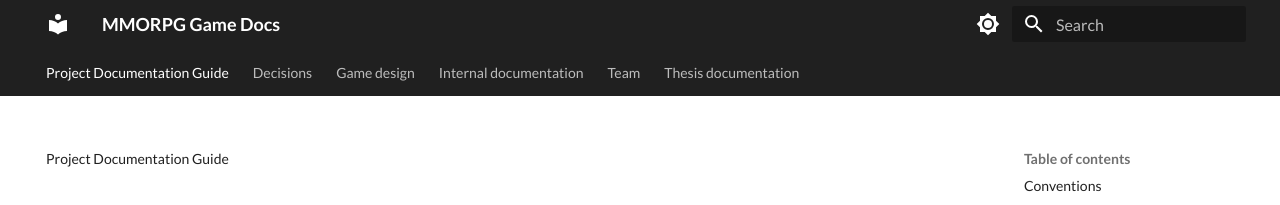
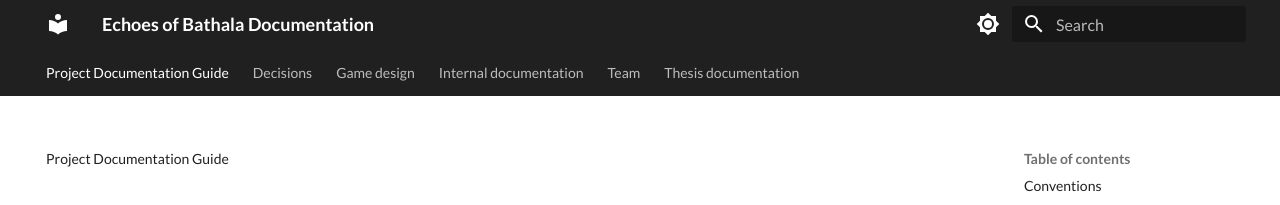
Before and after one commit to Markism-JA/Echoes-of-Bathala, an MkDocs documentation site: the page built from docs/index.md, in a window 1280 px wide. Shown: the top 205 px of the page. Built offline with MkDocs 1.6.1 and Material for MkDocs 9.7.7, drawn with Linux system fonts in a browser that asks for light colours.

Commit message:
chore(docs site): update website details

```diff
--- a/mkdocs.yml
+++ b/mkdocs.yml
@@ -1,6 +1,6 @@
-site_name: MMORPG Game Docs
-site_description: A description of my awesome project.
-site_author: Your Name
+site_name: Echoes of Bathala Documentation
+site_description: This site provides the Internal and Research Documentation, and Project Guidelines.
+site_author: Mark Amarille; Ron Bugarin; Matthew Molina; Andrei Dimasaka
 
 theme:
   name: material
```
